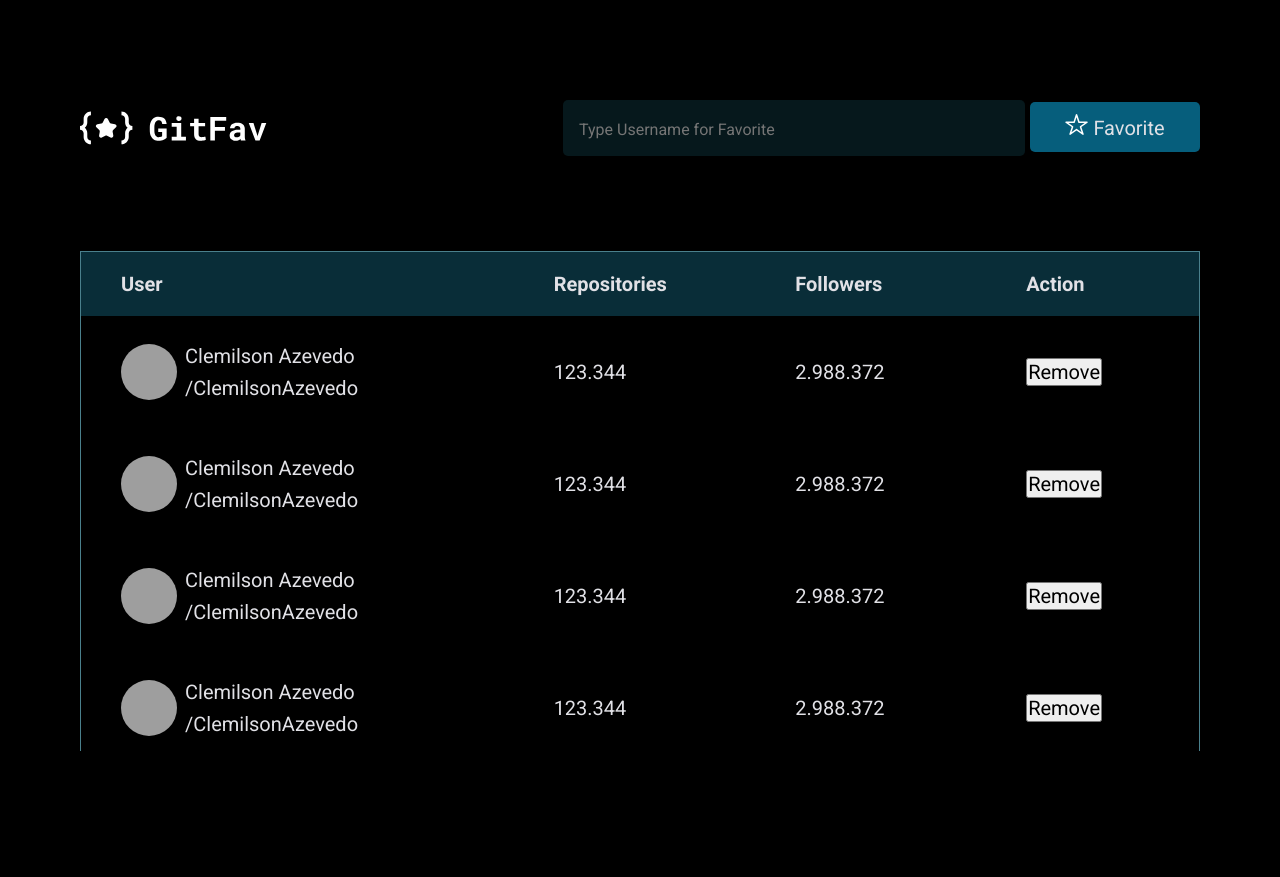
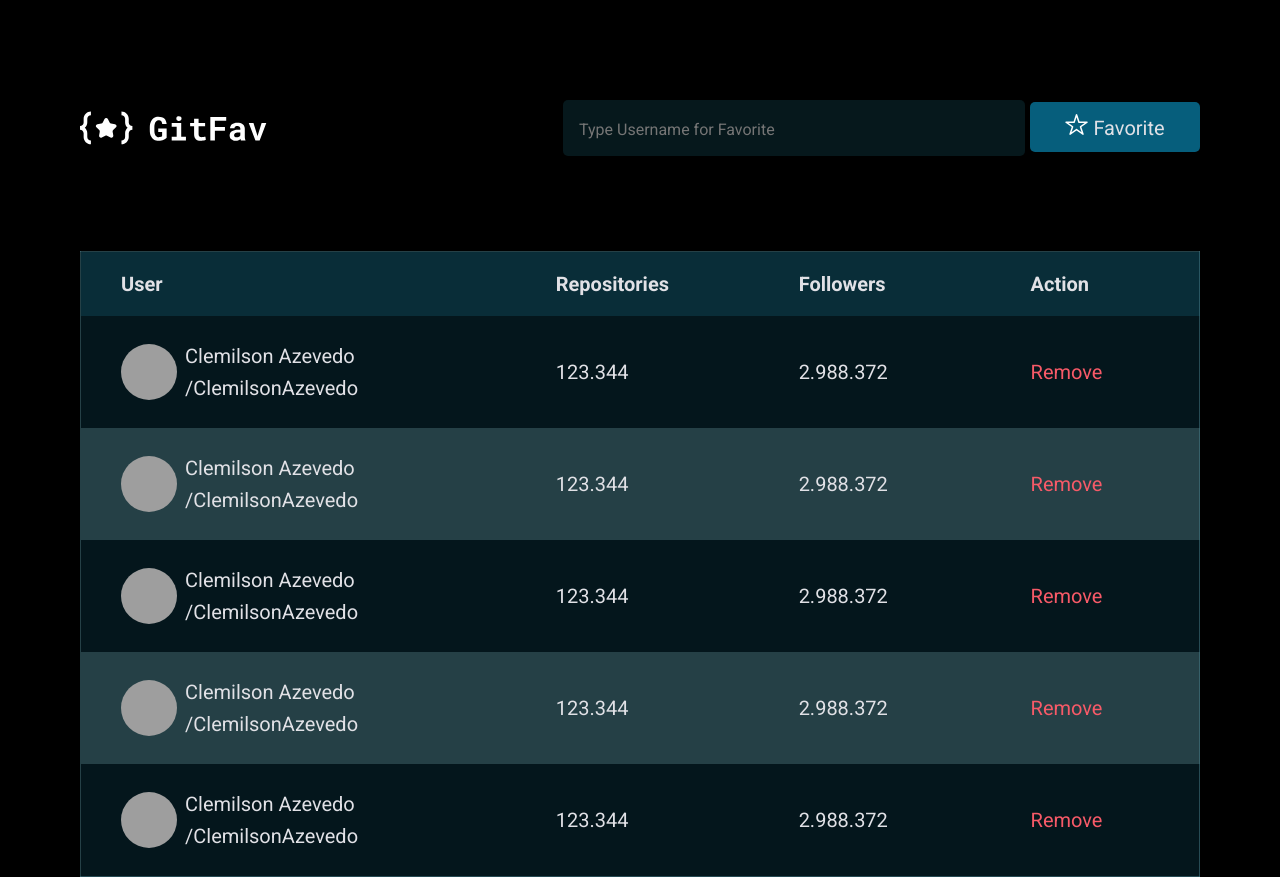
Before and after one commit to ClemilsonAzevedo/Github-Favorites, a plain HTML site: page index.html in a window 1280 px wide. Before the commit the page ends 800 px from the top, so only its background shows below. Drawn offline with Linux system fonts and the light colour scheme; grey boxes are pictures that could not be loaded; a script that the page names is missing.

Commit message:
table rows

```diff
--- a/style.css
+++ b/style.css
@@ -1,6 +1,6 @@
 :root {
   --bg-color: #000;
-  --table-row-even: #4A808C;
+  --table-row-even: #4a808c80;
   --table-row-odd: #092d3880;
   --primary-color: #092D38;
   --input-search-color: #06181C;
@@ -104,7 +104,7 @@ header .search>button:hover {
 }
 
 
-table{
+table {
   width: 1120px;
   max-height: 688px;
   border-radius: 1.2rem;
@@ -113,56 +113,69 @@ table{
   position: relative;
 }
 
-table tr{
+table tr {
   text-align: left;
 }
 
-table thead{
+
+table thead {
   font-weight: 700;
   line-height: 3.2rem;
+
+  border-top-left-radius: 1.2rem;
+  border-top-right-radius: 1.2rem;
 }
 
-table thead tr{
+table thead tr {
   background-color: var(--primary-color);
 }
 
-table thead tr:first-child{
+table thead tr:first-child {
   width: 50.4rem;
 }
 
-table thead tr th{
+table thead tr th {
   padding: 1.6rem 2.4rem 1.6rem 4.0rem;
 }
 
-.rolable{
-  max-height:500px ;
-  overflow-y: auto;
+table tbody tr:nth-child(even) {
+  background-color: var(--table-row-even);
 }
 
-table tbody tr td{
+table tbody tr:nth-child(odd) {
+  background-color: var(--table-row-odd);
+}
+
+table tbody tr td {
   padding: 2.4rem 4rem;
   text-align: left;
 }
 
-table tbody tr td:first-child{
+table tbody tr td:first-child {
   display: flex;
   gap: .8rem;
   align-items: center;
 }
 
-table tbody tr td:first-child a{
+table tbody tr td:first-child a {
   color: var(--text-color);
   text-decoration: none;
   line-height: 3.2rem;
 }
 
-table tbody tr td:first-child a span{
+table tbody tr td:first-child a span {
   font-weight: 400;
 }
 
-
-table tbody td img{
+table tbody td img {
   width: 5.6rem;
   height: 5.6rem;
   border-radius: 50%;
 }
+
+table tbody td button{
+  color: var(--tertiary-color);
+  background-color: transparent;
+  border: none;
+  cursor: pointer;
+}
```
